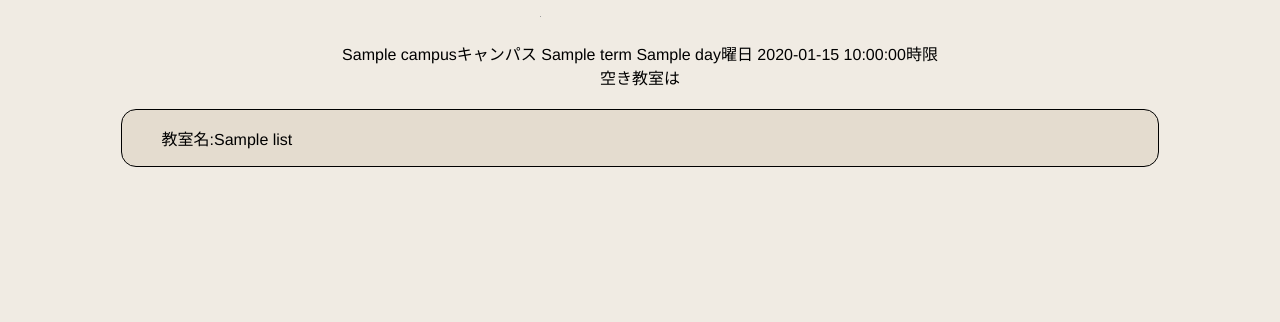
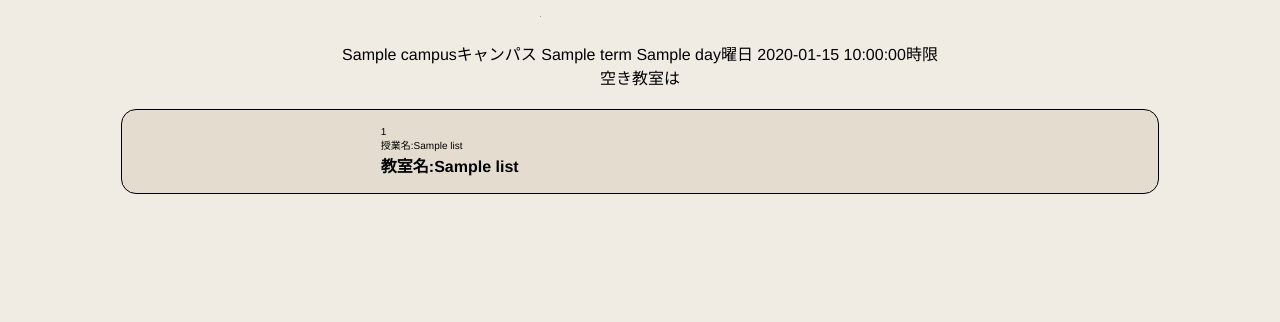
Before and after one commit to ReiSasajima/emptyClass, a Flask app: template templates/search.html in a window 1280 px wide. Shown: the part 478-800 px from the top of the page. Run offline with Flask 2, Linux system fonts and the light colour scheme; the template is opened without the code that fills it: most values are stand-ins (such as "Sample title", 1, 10 or a date in 2020); grey boxes are pictures that could not be loaded.

Commit message:
modified design and layout

```diff
--- a/static/search.css
+++ b/static/search.css
@@ -83,12 +83,28 @@ input[type="submit"]:hover{
   margin: 0 auto;
   border: 1px solid ;
   border-radius: 15px;
+  text-align: center;
 }
-.result-content > ul > li{
+.result-content > ul{
+  padding: 0%;
+}
+.result-content-timelecture{
   display: inline-block;
   list-style: none;
   /* background-color: #29b6c9; */
-  width: 95%;
+  text-align: left;
+  width: 50%;
   margin-left: auto;
   margin-right: auto;
+  font-size: 10px;
 }
+.result-content-class{
+  display: inline-block;
+  list-style: none;
+  /* background-color: #29b6c9; */
+  text-align: left;
+  width: 50%;
+  margin-left: auto;
+  margin-right: auto;
+  font-weight: bold;
+}
--- a/templates/search.html
+++ b/templates/search.html
@@ -69,8 +69,8 @@
     <div class="result-content">
       {% for list in results %}
       <ul>
-        <!-- <li>{{list[0]}}<br>授業名:{{list[1]}}<br>教室名:{{list[2]}}</li> -->
-        <li>教室名:{{list[2]}}</li>
+        <li class="result-content-timelecture">{{list[0]}}<br>授業名:{{list[1]}}</li>
+        <li class="result-content-class">教室名:{{list[2]}}</li>
       </ul>
       {% endfor %}
     </div>
```
